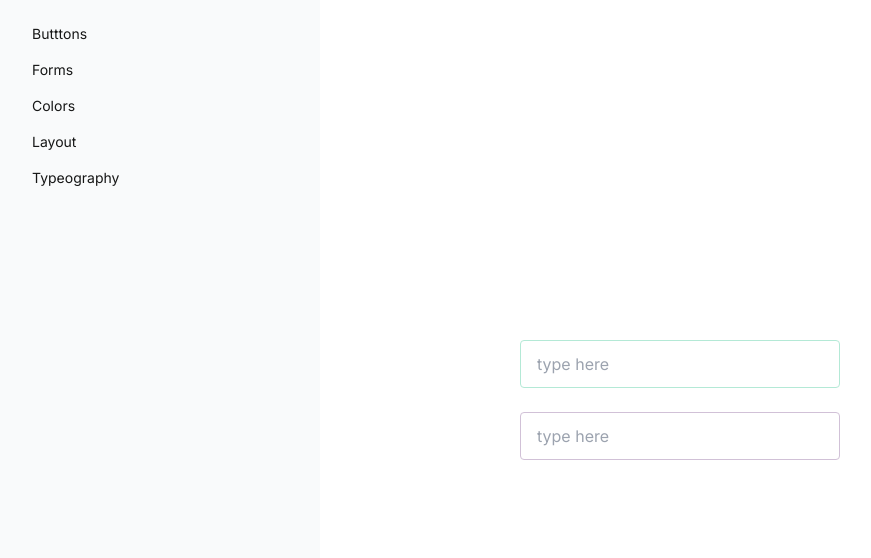
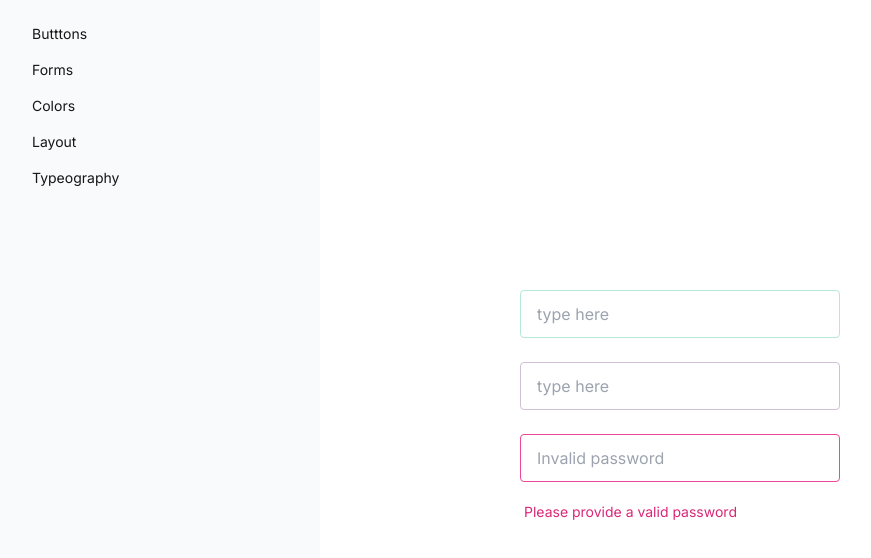
Before and after one commit to Infinite-Loopers2024/slow-chat-final, a Next.js app: page /design-system/forms in a window 1280 px wide. Shown: the top 558 px of the page, without its empty margins (0-871 px from the left). Built offline with nearby package versions, Linux system fonts and the light colour scheme.

Commit message:
invalid password form
Co-authored-by: Ali <ali.mohseni05@yahoo.se>
Co-authored-by: Love <love.bellinder@gmail.com>
Co-authored-by: Ali <ali.mohseni05@yahoo.se>

```diff
--- a/src/app/design-system/forms/page.tsx
+++ b/src/app/design-system/forms/page.tsx
@@ -9,6 +9,17 @@ export default function Form() {
         className="input input-border input-primary w-full max-w-xs m-3 rounded"
         placeholder="type here"
       />
+      <div className=" flex flex-col">
+        <input
+          className="input input-border focus:border-pink-300 focus:outline-pink-500 w-full max-w-xs m-3 rounded border-pink-500 text-pink-600 "
+          placeholder="Invalid password"
+          id="password"
+          name="password"
+        />
+        <p className="mt-2 text-pink-600 text-sm pl-4">
+          Please provide a valid password
+        </p>
+      </div>
     </>
   );
 }
```
